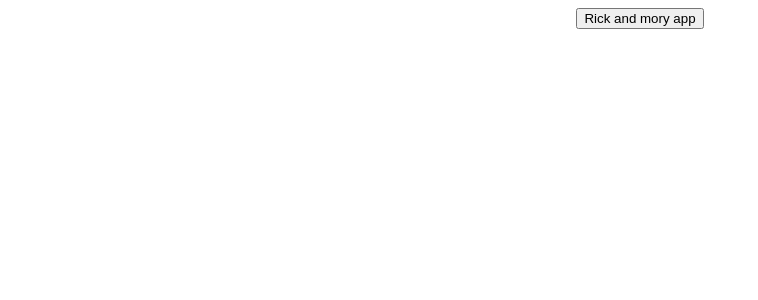
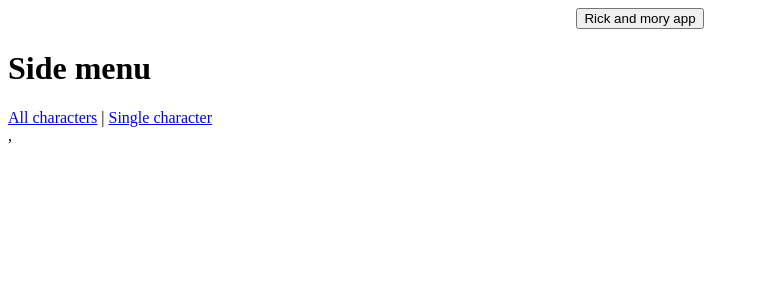
Before and after one commit to Tamir198/Rick-and-morty, a React (Create React App) app in the folder client/: page / in a window 1280 px wide. Shown: the top 300 px of the page, without its empty margins (0-758 px from the left). Built offline with nearby package versions, Linux system fonts and the light colour scheme.

Commit message:
Adding basic routs for singleCharacter and AllCharacters

```diff
--- a/client/package.json
+++ b/client/package.json
@@ -8,6 +8,7 @@
     "@testing-library/user-event": "^13.5.0",
     "react": "^17.0.2",
     "react-dom": "^17.0.2",
+    "react-router-dom": "^6.2.2",
     "react-scripts": "5.0.0",
     "web-vitals": "^2.1.4"
   },
--- a/client/src/App.js
+++ b/client/src/App.js
@@ -1,8 +1,18 @@
+import SideNav from "./sideNavigation/SideNav";
+import { Link } from "react-router-dom";
 
 function App() {
   return (
+    <div>
       <button>Rick and mory app</button>
-    );
+      <SideNav></SideNav>
+      <nav>
+        <Link to="/allcharacters">All characters</Link> |{" "}
+        <Link to="/singleChatacter">Single character</Link>
+      </nav>
+
+    </div>
+  );
 }
 
-    export default App;
+export default App;
--- /dev/null
+++ b/client/src/componenets/AllCharacters.js
@@ -0,0 +1,9 @@
+import React from 'react'
+
+const AllCharacters = () => {
+  return (
+    <div>AllCharacters</div>
+  )
+}
+
+export default AllCharacters
--- /dev/null
+++ b/client/src/componenets/SingleCharacter.js
@@ -0,0 +1,9 @@
+import React from 'react'
+
+const SingleCharacter = () => {
+  return (
+    <div>SingleCharacter</div>
+  )
+}
+
+export default SingleCharacter;
--- a/client/src/index.js
+++ b/client/src/index.js
@@ -2,10 +2,19 @@ import React from 'react';
 import ReactDOM from 'react-dom';
 import './index.css';
 import App from './App';
+import { BrowserRouter, Routes, Route } from "react-router-dom";
+import AllCharacters from './componenets/AllCharacters';
+import SingleCharacter from './componenets/SingleCharacter';
 
 ReactDOM.render(
   <React.StrictMode>
-    <App />
+    <BrowserRouter>
+      <Routes>
+        <Route path="/" element={<App/>} />
+        <Route path="allcharacters" element={<AllCharacters/>} />
+        <Route path="singleChatacter" element={<SingleCharacter/>} />
+      </Routes>
+    </BrowserRouter>,
   </React.StrictMode>,
   document.getElementById('root')
 );
--- /dev/null
+++ b/client/src/sideNavigation/SideNav.js
@@ -0,0 +1,8 @@
+function SideNav() {
+  return (
+      <h1>Side menu</h1>
+      // TODO enter react router routs in here
+  )
+}
+
+export default SideNav
```
Also changed, not shown: client/src/routs/allcharacters.js (added, +9 -0 lines), client/src/routs/singleCharacter.js (added, +9 -0 lines), 1 other file (tests, documents, lock files or other folders).
